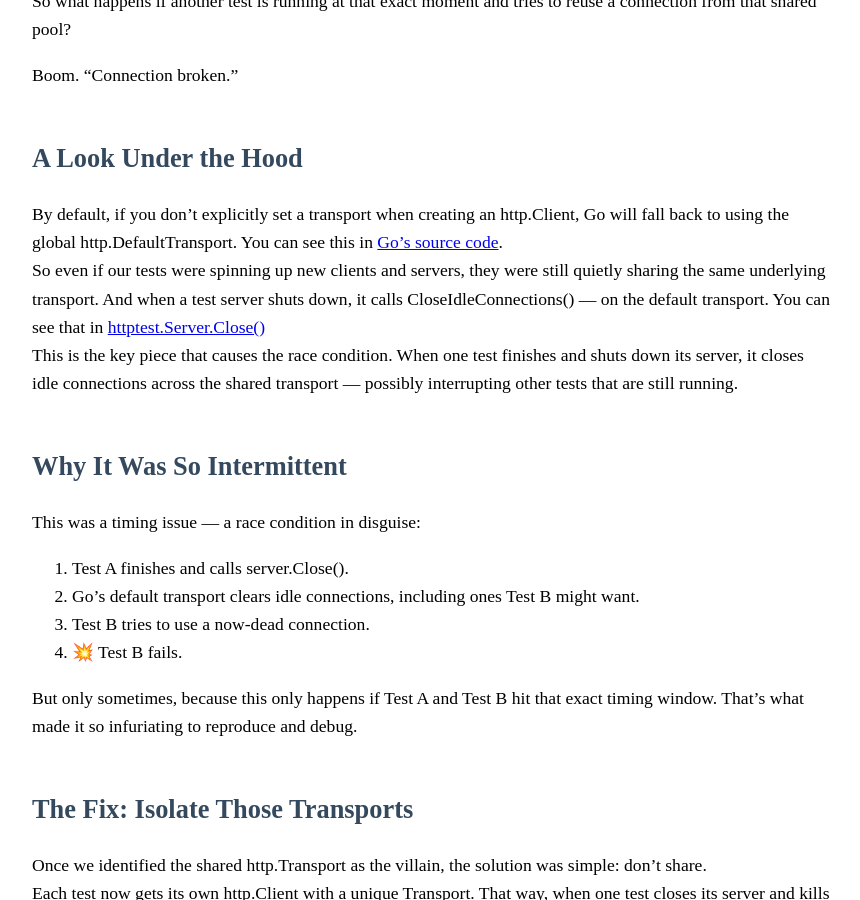
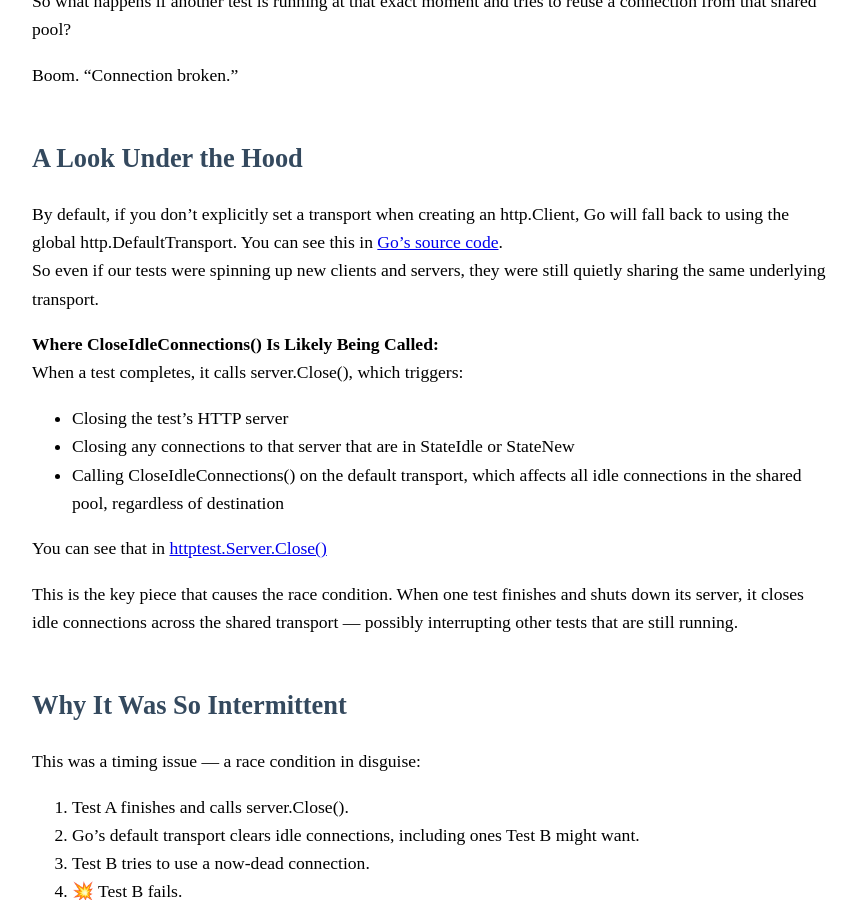
Before and after one commit to atilsensalduz/atilsensalduz.github.io, a Jekyll site: the page built from _posts/2025-04-10-the_case_of_the_vanishing_connections.md, in a window 1280 px wide and 900 px high, scrolled down 1265 px. Shown: the whole window, without its empty margins (208-1068 px from the left). Built offline with Jekyll 4.4.1, drawn with Linux system fonts in a browser that asks for light colours.

Commit message:
initial: This is where it all begins...
Signed-off-by: atilsensalduz <atil.sensalduz@gmail.com>

```diff
--- a/_posts/2025-04-10-the_case_of_the_vanishing_connections.md
+++ b/_posts/2025-04-10-the_case_of_the_vanishing_connections.md
@@ -45,7 +45,15 @@ Boom. “Connection broken.”
 
 By default, if you don’t explicitly set a transport when creating an http.Client, Go will fall back to using the global http.DefaultTransport. You can see this in [Go’s source code](https://github.com/golang/go/blob/master/src/net/http/client.go#L60).
 So even if our tests were spinning up new clients and servers, they were still quietly sharing the same underlying transport.
-And when a test server shuts down, it calls CloseIdleConnections() — on the default transport. You can see that in [httptest.Server.Close()](https://github.com/golang/go/blob/master/src/net/http/httptest/server.go#L237-L242)
+
+**Where CloseIdleConnections() Is Likely Being Called:**
+When a test completes, it calls server.Close(), which triggers:
+* Closing the test's HTTP server
+* Closing any connections to that server that are in StateIdle or StateNew
+* Calling CloseIdleConnections() on the default transport, which affects all idle connections in the shared pool, regardless of destination
+
+You can see that in [httptest.Server.Close()](https://github.com/golang/go/blob/master/src/net/http/httptest/server.go#L237-L242)
+
 This is the key piece that causes the race condition. When one test finishes and shuts down its server, it closes idle connections across the shared transport — possibly interrupting other tests that are still running.
 
 ## Why It Was So Intermittent
```
